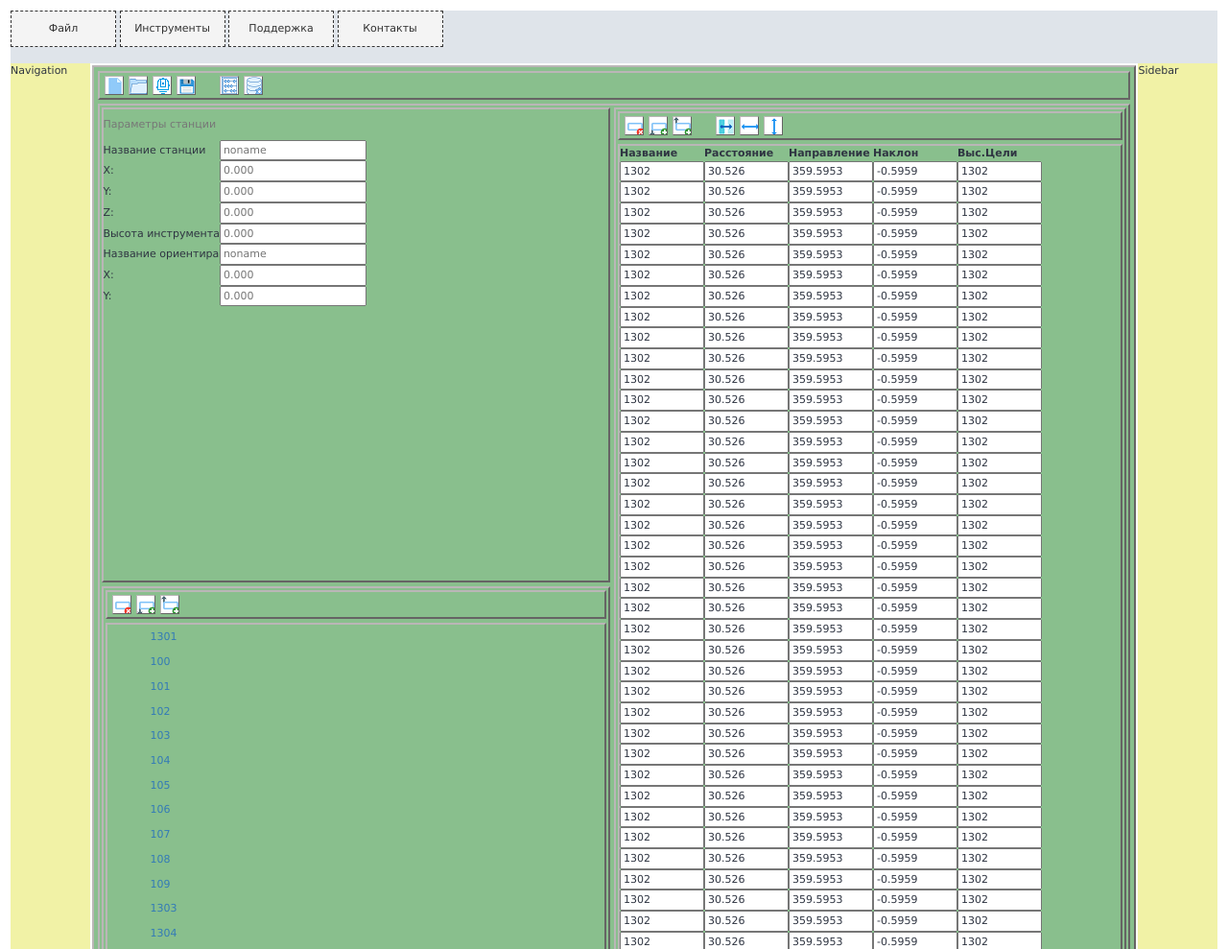
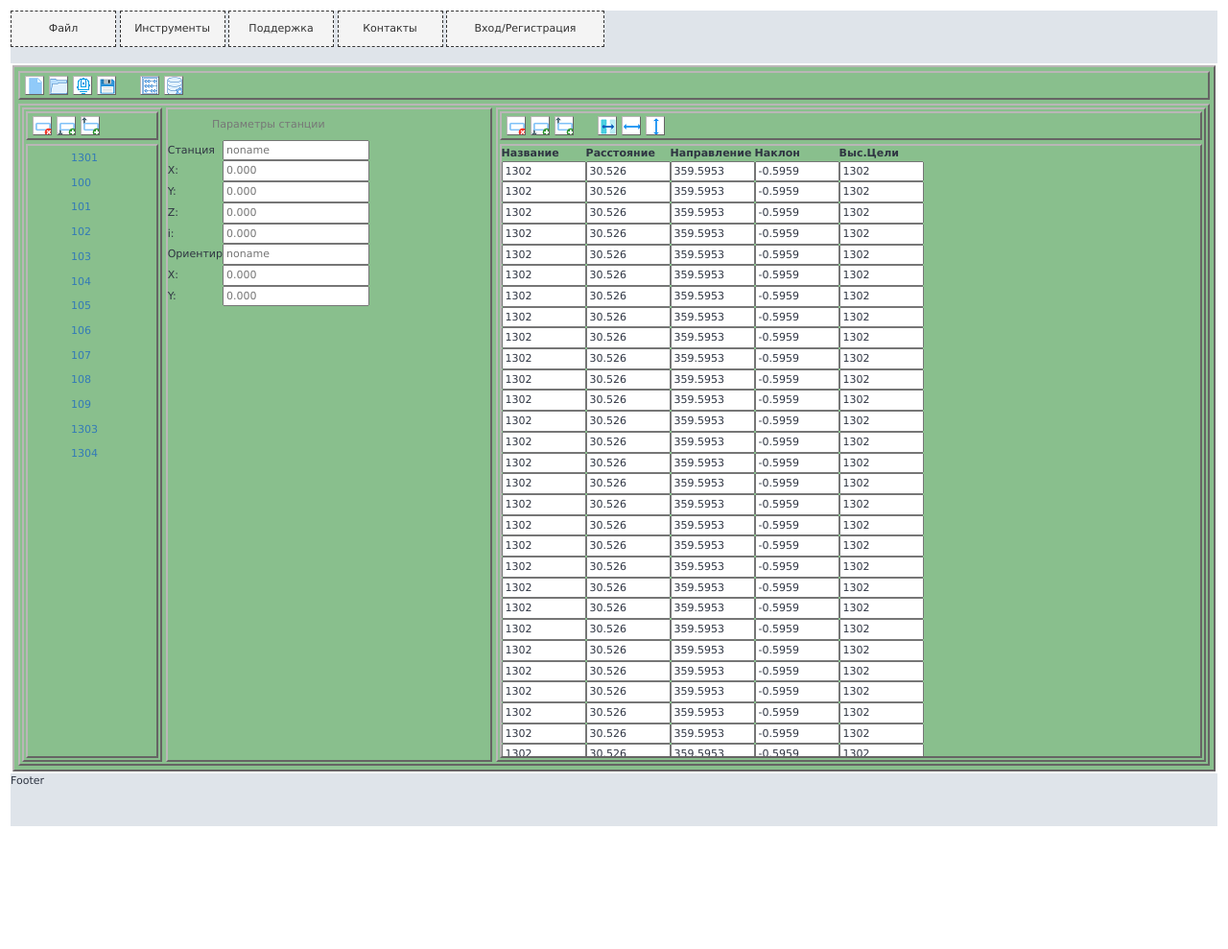
Before and after one commit to AndrewNizovkin/taheoport-landing, a plain HTML site: page source/site/index.html in a window 1280 px wide. Shown: the top 989 px of the page at 96% size. After the commit the page ends 861 px from the top, so only its background shows below. Drawn offline with nearby package versions, Linux system fonts and the light colour scheme.

Commit message:
Fix: stiled menu and panels

```diff
--- a/source/site/index.html
+++ b/source/site/index.html
@@ -12,11 +12,13 @@
 </head>
 <body>
   <div class="header">
+    <!-- <div>☰</div> -->
     <ul class="menu">
       <li><a href="#">Файл</a></li>
       <li><a href="#">Инструменты</a></li>
       <li><a href="#">Поддержка</a></li>
       <li><a href="#">Контакты</a></li>
+      <li><a href="#" id="reg">Вход/Регистрация</a></li>
     </ul>
   </div>
   <div class="main">
@@ -24,58 +26,18 @@
     <div class="content">
 
       <div class="toolbar">
-        <div class="button new"></div>
-        <div class="button open"></div>
-        <div class="button import"></div>
-        <div class="button save"></div>
+        <div class="button new" title="Создать"></div>
+        <div class="button open" title="Открыть"></div>
+        <div class="button import" title="Импорт из файла"></div>
+        <div class="button save" title="Сохранить"></div>
         <div class="toolbar-separator"></div>
-        <div class="button run"></div>
-        <div class="button catalog"></div>
+        <div class="button run" title="Обработать"></div>
+        <div class="button catalog" title="Установить каталог"></div>
       </div>
 
       <div class="panel-survey">
 
         <div class="panel-basis">
-          <div class="panel-station">
-            <table class="table-station">
-              <caption>Параметры станции</caption>
-              <tbody>
-                <tr>
-                  <td class="menu-item">Название станции</td>
-                  <td><input type="text" name="stationName" placeholder="noname"/></td>
-                </tr>
-                <tr>
-                  <td>X:</td>
-                  <td><input type="text" name="stationX" placeholder="0.000"/></td>
-                </tr>
-                <tr>
-                  <td>Y:</td>
-                  <td><input type="text" name="stationY" placeholder="0.000"/></td>
-                </tr>
-                <tr>
-                  <td>Z:</td>
-                  <td><input type="text" name="stationZ" placeholder="0.000"/></td>
-                </tr>
-                <tr>
-                  <td>Высота инструмента</td>
-                  <td><input type="text" name="stationI" placeholder="0.000"/></td>
-                </tr>
-                <tr>
-                  <td class="menu-item">Название ориентира</td>
-                  <td><input type="text" name="orName" placeholder="noname"/></td>
-                </tr>
-                <tr>
-                  <td>X:</td>
-                  <td><input type="text" name="orX" placeholder="0.000"/></td>
-                </tr>
-                <tr>
-                  <td>Y:</td>
-                  <td><input type="text" name="orY" placeholder="0.000"/></td>
-                </tr>
-
-              </tbody>
-            </table>
-          </div>
           <div class="panel-stations">
             <div class="toolbar">
               <div class="button delete"></div>
@@ -100,6 +62,48 @@
               </ul>
             </div>
           </div>
+
+          <div class="panel-station">
+            <table class="table-station">
+              <caption>Параметры станции</caption>
+              <tbody>
+                <tr>
+                  <td class="menu-item" title="Вставить из каталога">Станция</td>
+                  <td><input type="text" name="stationName" placeholder="noname"/></td>
+                </tr>
+                <tr>
+                  <td>X:</td>
+                  <td><input type="text" name="stationX" placeholder="0.000"/></td>
+                </tr>
+                <tr>
+                  <td>Y:</td>
+                  <td><input type="text" name="stationY" placeholder="0.000"/></td>
+                </tr>
+                <tr>
+                  <td>Z:</td>
+                  <td><input type="text" name="stationZ" placeholder="0.000"/></td>
+                </tr>
+                <tr>
+                  <td>i:</td>
+                  <td><input type="text" name="stationI" placeholder="0.000"/></td>
+                </tr>
+                <tr>
+                  <td class="menu-item" title="Вставить из каталога">Ориентир</td>
+                  <td><input type="text" name="orName" placeholder="noname"/></td>
+                </tr>
+                <tr>
+                  <td>X:</td>
+                  <td><input type="text" name="orX" placeholder="0.000"/></td>
+                </tr>
+                <tr>
+                  <td>Y:</td>
+                  <td><input type="text" name="orY" placeholder="0.000"/></td>
+                </tr>
+
+              </tbody>
+            </table>
+          </div>
+
         </div>
 
         <div class="panel-measurements">
--- a/source/site/styles/style.css
+++ b/source/site/styles/style.css
@@ -31,6 +31,45 @@ body {
     flex-direction: column;
 }
 
+    .header {
+        display: flex;
+        flex-direction: column;
+        justify-content: safe space-between;
+    }
+
+
+/* region main-menu-column */
+    ul.menu {
+        margin-left: 0em;
+        padding-left: 0em;
+        list-style: none;
+    }
+
+    .menu li {
+        /* display: inline; */
+    }
+
+    ul.menu a {
+        display: block;
+        width: auto;
+        padding: 10px;
+        background-color: #f4f4f4;
+        border: 1px dashed #333;
+        text-decoration: none;
+        color: #333;
+        text-align: center;
+    }
+
+    ul.menu a:hover {
+        background-color: #333;
+        color: #f4f4f4;
+    }
+/* endregion */
+
+.nav, .sidebar {
+    display: none;
+}
+
 .main {
     display: flex;
     flex-direction: column;
@@ -52,6 +91,10 @@ body {
     flex-direction: column;
 }
 
+table > caption {
+    text-align: center;
+}
+
 .panel-station, .panel-stations, .panel-measurements, .scrollpanel-stations, .scrollpanel-measurements, .panel-survey {
     /* background-color: var(--container-bg-color); */
     border: 2px outset #bab6b7;
@@ -66,7 +109,7 @@ body {
 }
 
 .scrollpanel-stations {
-    height: auto;
+    height: 20vh;
     flex: 1 1 auto;
     overflow: auto;
 }
@@ -191,15 +234,22 @@ ul.list-stations a {
     counter-reset: var(--text-color);
 }
 
-@media screen and (min-width: 600px) {
+@media screen and (min-width: 768px) {
     body {
-        min-height: 100vh;
+        height: 100vh;
 
     }
 
+        .header {
+        display: flex;
+        flex-direction: row;
+        /* justify-content: safe space-between; */
+    }
+
+
     .main {
         flex-direction: row;
-        min-height: 100%;
+        /* min-height: 100%; */
         flex: 1 1 auto;
     }
 
@@ -214,21 +264,37 @@ ul.list-stations a {
     }
 
     .panel-basis {
-        flex-direction: column;
-        flex: 1 1 50%;
+        flex-direction: row;
+        width: 40%;
+        flex: 1 1 auto;
     }
 
     .panel-station {
-        height: 50%;
+        /* height: 50%; */
+        width: 70%;
     }
 
     .panel-stations {
-        height: 50%;
+        /* height: 50%; */
+        width: 30%;
+    }
+
+    .scrollpanel-stations {
+        height: auto;
     }
 
     .panel-measurements {
-        flex: 1 1 50%;
+        width: 60%;
+        flex: 1 1 auto;
     }
+
+    .scrollpanel-measurements {
+    /* background-color: red; */
+    height: 80vh;
+    flex: 1 1 auto;
+    overflow: auto;
+    }
+
 
     ul.menu {
         margin-left: 0em;
@@ -251,8 +317,13 @@ ul.list-stations a {
         text-align: center;
     }
 
+    #reg {
+        width: 15em;
+    }
+
     ul.menu a:hover {
         background-color: #333;
         color: #f4f4f4;
     }
+
 }
```
